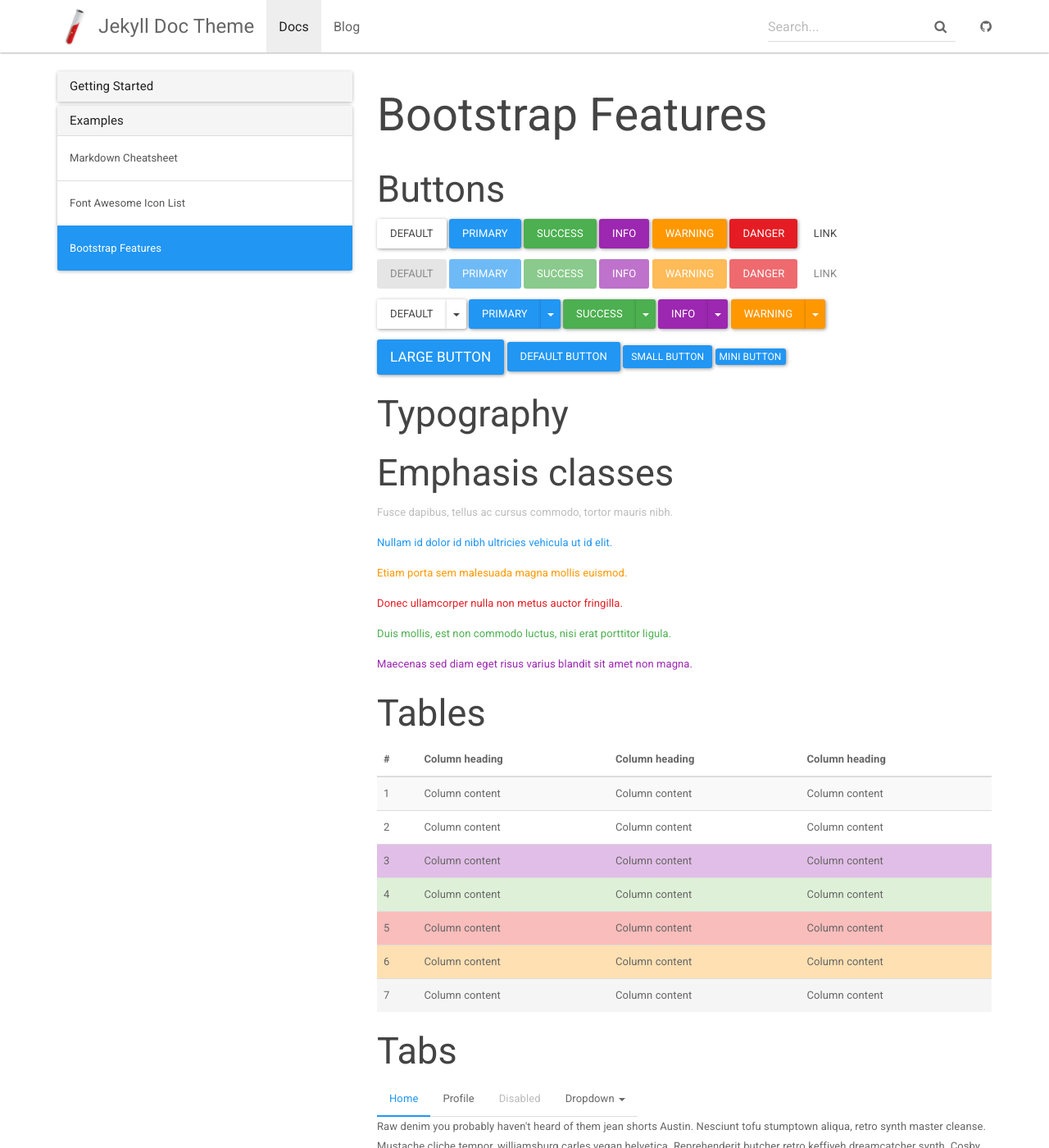
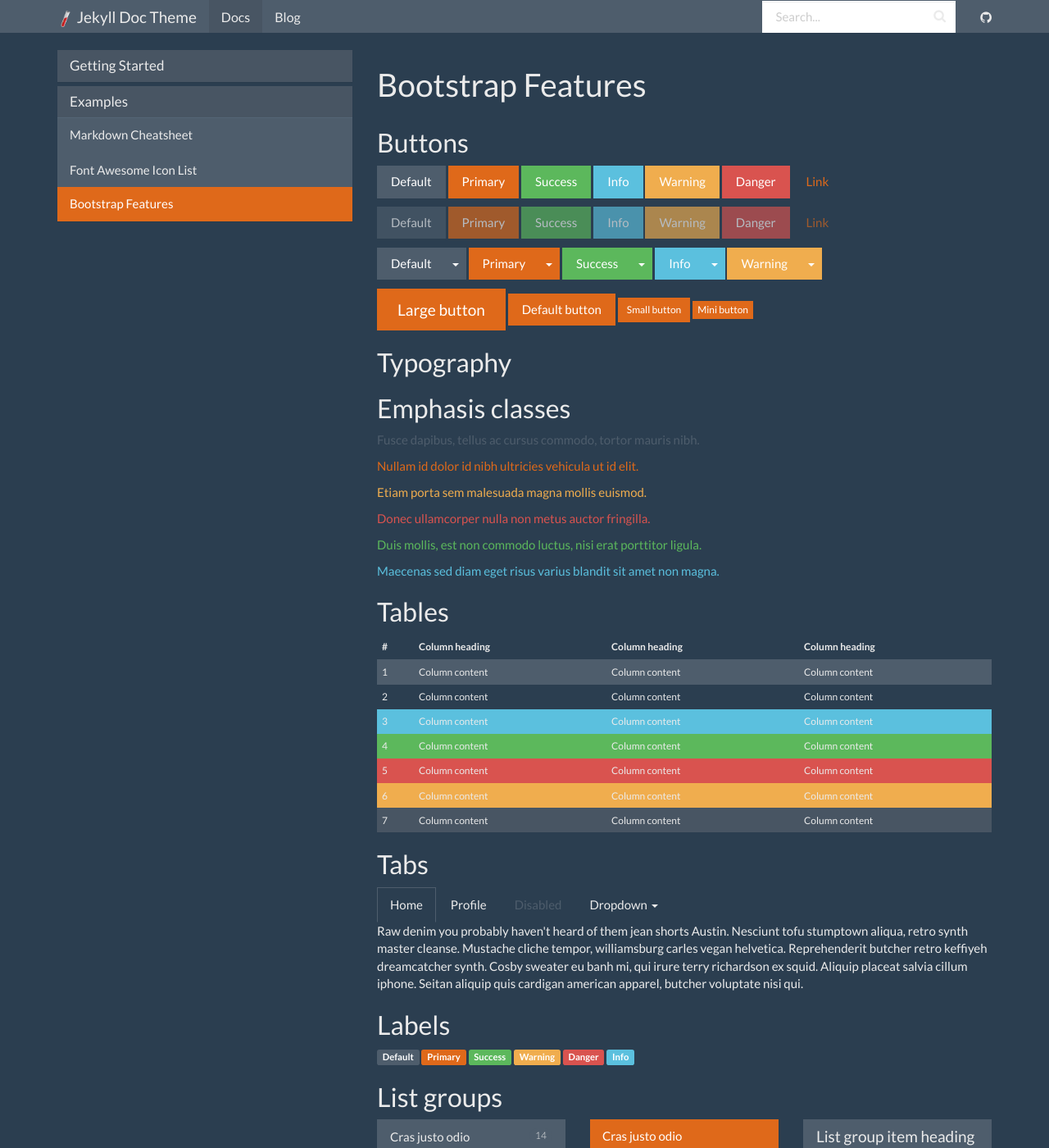
Before and after one commit to RafaelReyesCarmona/RafaelReyesCarmona.github.io, a Jekyll site: the page built from docs/_docs/examples/bootstrap.md, in a window 1280 px wide and 1400 px high. Shown: the whole window at 82% size. Built offline with Jekyll 4.4.1, drawn with Linux system fonts in a browser that asks for light colours.

Commit message:
Update _config.yml

```diff
--- a/docs/_config.yml
+++ b/docs/_config.yml
@@ -6,14 +6,14 @@ description: >
   providing documentation and blog post pages.
 lang: en-US
 
-baseurl: "/jekyll-doc-theme" # the subpath of your site, e.g. /blog/
-url: https://aksakalli.github.io/jekyll-doc-theme # the base hostname & protocol for your site
-git_address: https://github.com/aksakalli/jekyll-doc-theme
+baseurl: "/RafaelReyesCarmona.github.io" # the subpath of your site, e.g. /blog/
+url: https://RafaelReyesCarmona.github.io # the base hostname & protocol for your site
+git_address: https://github.com/RafaelReyesCarmona/RafaelReyesCarmona.github.io
 git_edit_address: https://github.com/aksakalli/jekyll-doc-theme/blob/gh-pages
 
 # theme options from https://bootswatch.com/3/
 # comment out this to use default Bootstrap
-bootwatch: paper # cerulean cosmo custom cyborg darkly flatly journal lumen readable sandstone simplex slate solar spacelab superhero united yeti
+bootwatch: superhero # cerulean cosmo custom cyborg darkly flatly journal lumen paper readable sandstone simplex slate solar spacelab superhero united yeti
 
 # Build settings
 markdown: kramdown
```
